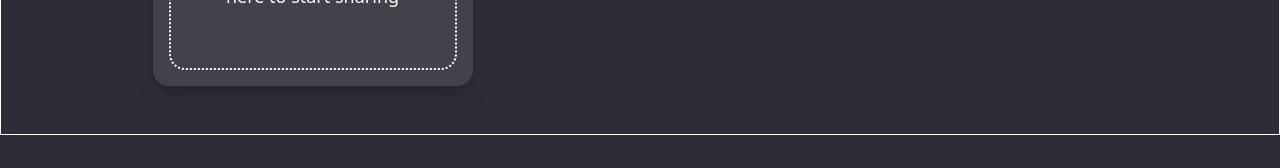
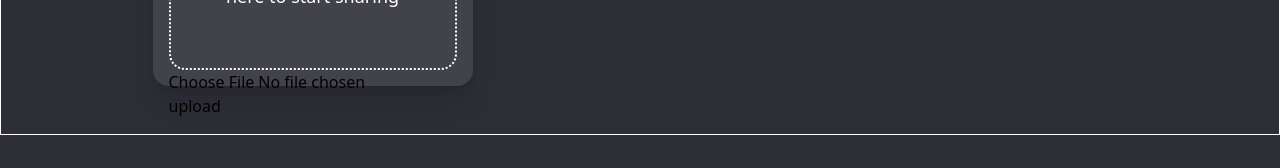
Before and after one commit to singh-vinit/insta_share, a Next.js app: page / in a window 1280 px wide. Shown: the part 319-487 px from the top of the page. Built offline with nearby package versions, Linux system fonts and the light colour scheme; no server answers.

Commit message:
file upload to bucket done

```diff
--- a/src/app/layout.tsx
+++ b/src/app/layout.tsx
@@ -13,8 +13,8 @@ const geistMono = Geist_Mono({
 });
 
 export const metadata: Metadata = {
-  title: "Finance Tracker",
-  description: "A simple finance tracker",
+  title: "instant share",
+  description: "A file sharing platform",
 };
 
 export default function RootLayout({
--- a/src/components/FileUpload.tsx
+++ b/src/components/FileUpload.tsx
@@ -1,3 +1,7 @@
+"use client";
+import { useState } from "react";
+import { supabase } from "@/utils/supabaseClient";
+
 const CirclePlus = () => {
   return (
     <svg
@@ -22,6 +26,27 @@ const CirclePlus = () => {
 };
 
 function FileUpload() {
+  const [file, setFile] = useState<File | null>(null);
+  const [uploading, setUploading] = useState(false);
+  const [url, setUrl] = useState("");
+
+  async function handleUpload() {
+    setUploading(true);
+    const filePath = `public${file?.name}`;
+    const { data, error } = await supabase.storage
+      .from("instant-share")
+      .upload(filePath, file as File, {upsert: true});
+    if (error) {
+      alert("upload failed");
+      console.log(error);
+    } else {
+      const { data } = await supabase.storage
+        .from("instant-share")
+        .getPublicUrl(filePath);
+      console.log("public url ->", data);
+    }
+  }
+
   return (
     <div className="w-[20rem] h-[18rem] bg-[#42424a] rounded-2xl p-4 shadow-xl">
       <div className="p-2 w-full h-full border-2 border-dotted border-white rounded-2xl flex flex-col justify-center items-center gap-y-4 hover:bg-orange-400/10 transition-colors duration-300 ease-in-out">
@@ -30,6 +55,11 @@ function FileUpload() {
           click to browse or drag files here to start sharing
         </p>
       </div>
+      <input
+        type="file"
+        onChange={(e) => setFile(e.target.files?.[0] || null)}
+      />
+      <button onClick={handleUpload}>upload</button>
     </div>
   );
 }
--- /dev/null
+++ b/src/utils/supabaseClient.ts
@@ -0,0 +1,6 @@
+import { createClient } from "@supabase/supabase-js";
+
+const supabaseUrl = process.env.NEXT_PUBLIC_SUPABASE_URL!;
+const supabaseAnonKey = process.env.NEXT_PUBLIC_SUPABASE_ANON_KEY!;
+
+export const supabase = createClient(supabaseUrl, supabaseAnonKey);
```
Also changed, not shown: package.json (+7 -6 lines), 1 other file (tests, documents, lock files or other folders).
